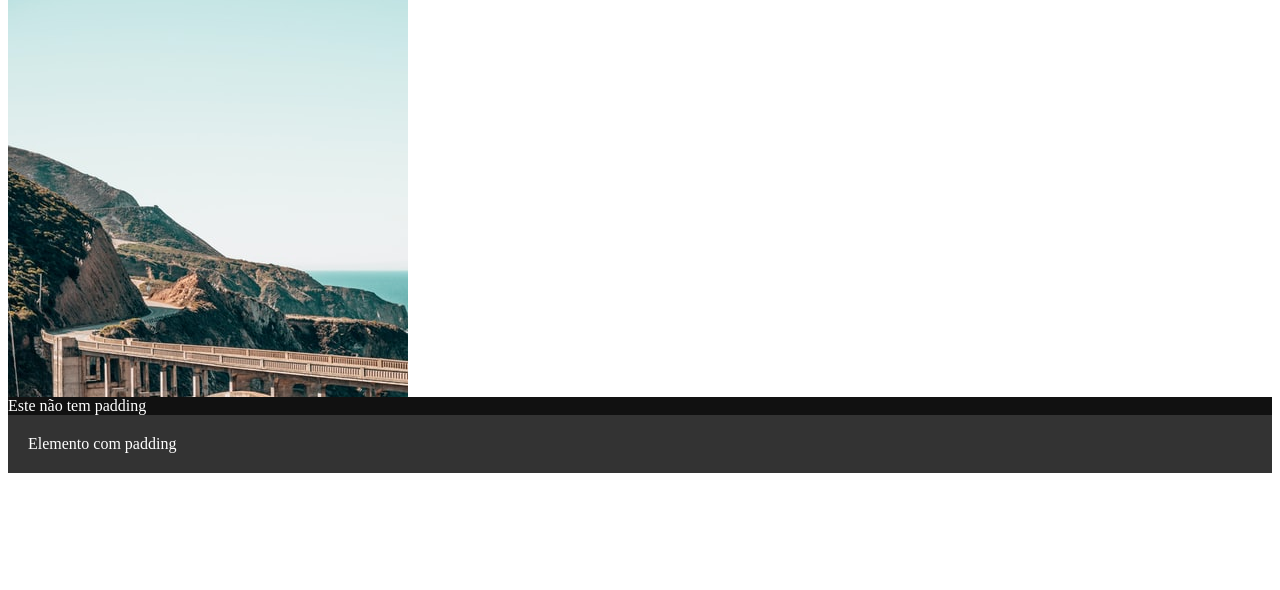
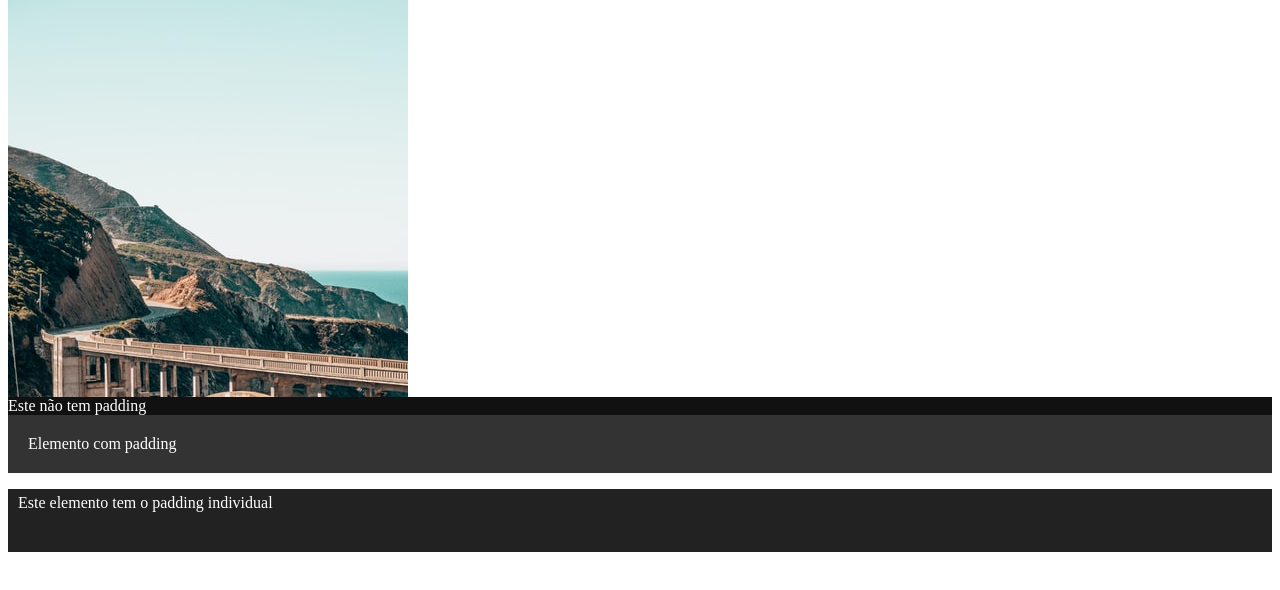
Before and after one commit to herculesmandu/13-03-html, a plain HTML site: page index.html in a window 1280 px wide. Shown: the part 1896-2486 px from the top of the page. Drawn offline with Linux system fonts and the light colour scheme.

Commit message:
20 padding individual

```diff
--- a/css/style.css
+++ b/css/style.css
@@ -128,3 +128,13 @@
     background-color: #333;
     padding: 20px;
 }
+
+.padding-individual{
+background-color: #222;
+color: #fff;
+/* padding-top: 5px;
+padding-bottom: 40px;
+padding-left: 10px;
+padding-right: 20px; */
+padding: 5px 20px 40px 10px;
+}
--- a/index.html
+++ b/index.html
@@ -113,5 +113,11 @@
 
     <div class="padding">Elemento com padding</div>
 
+    <!-- 20 padding individual -->
+
+    <p class="padding-individual">Este elemento tem o padding individual </p>
+
+
+
 </body>
 </html>
```
